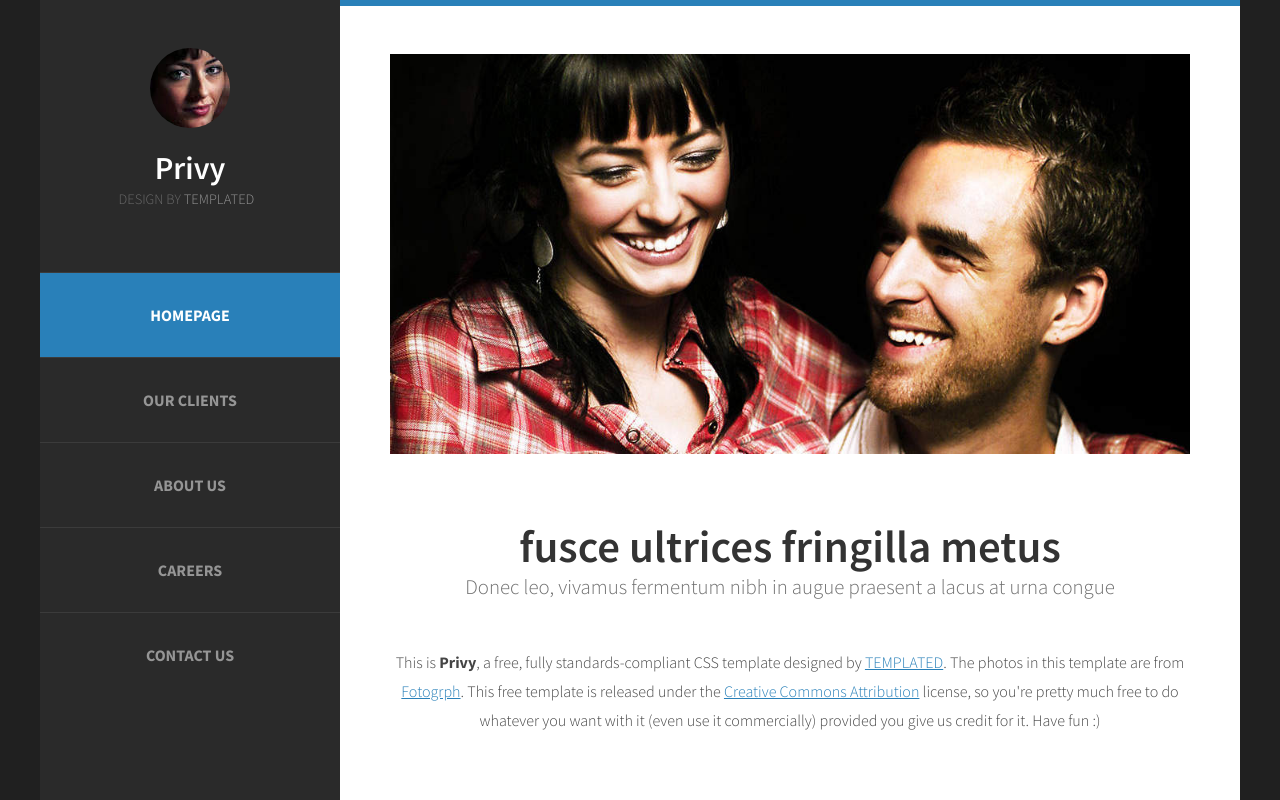
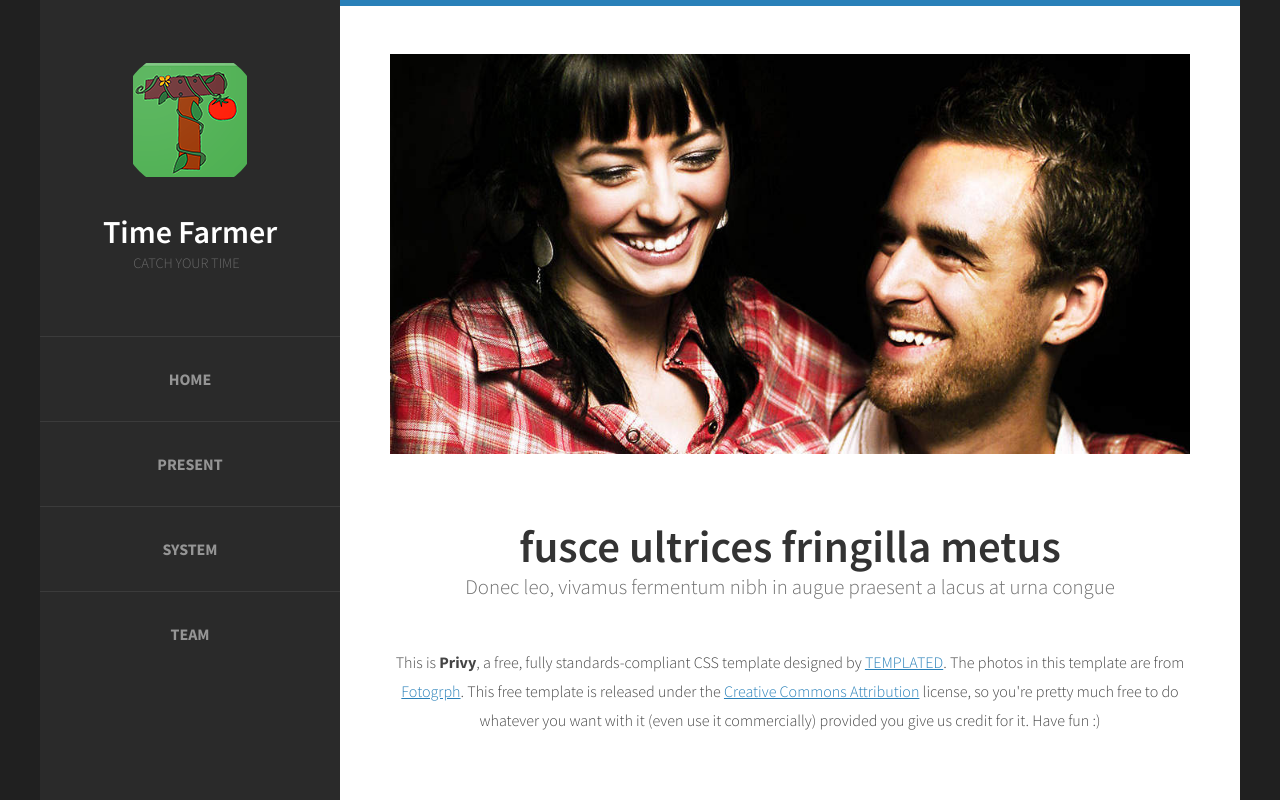
Before and after one commit to LizRHung/TF-Intro, a plain HTML site: page index.html in a window 1280 px wide. Shown: the top 800 px of the page. Drawn offline with Linux system fonts and the light colour scheme.

Commit message:
set menu

```diff
--- a/index.html
+++ b/index.html
@@ -1,43 +1,32 @@
 <!DOCTYPE html PUBLIC "-//W3C//DTD XHTML 1.0 Strict//EN" "http://www.w3.org/TR/xhtml1/DTD/xhtml1-strict.dtd">
-<!--
-Design by TEMPLATED
-http://templated.co
-Released for free under the Creative Commons Attribution License
 
-Name       : Skeleton
-Description: A two-column, fixed-width design with dark color scheme.
-Version    : 1.0
-Released   : 20130902
-
--->
 <html xmlns="http://www.w3.org/1999/xhtml">
 <head>
+	<title>Time Farmer</title>
 	<meta http-equiv="Content-Type" content="text/html; charset=utf-8" />
-<title></title>
 	<meta name="keywords" content="" />
 	<meta name="description" content="" />
+	<meta charset="utf-8">
+	<meta name="viewport" content="initial-scale=1">
+
 	<link href="http://fonts.googleapis.com/css?family=Source+Sans+Pro:200,300,400,600,700,900" rel="stylesheet" />
 	<link href="default.css" rel="stylesheet" type="text/css" media="all" />
 	<link href="fonts.css" rel="stylesheet" type="text/css" media="all" />
-
-<!--[if IE 6]><link href="default_ie6.css" rel="stylesheet" type="text/css" /><![endif]-->
-
 </head>
 <body>
 	<div id="page" class="container">
 	<div id="header">
 		<div id="logo">
-			<img src="images/pic02.jpg" alt="" />
-			<h1><a href="#">Privy</a></h1>
-			<span>Design by <a href="http://templated.co" rel="nofollow">TEMPLATED</a></span>
+			<img src="images/icon.png" alt="" />
+			<h1><a href="#">Time Farmer</a></h1>
+			<span>Catch Your Time</span>
 		</div>
 		<div id="menu">
 			<ul>
-				<li class="current_page_item"><a href="#" accesskey="1" title="">Homepage</a></li>
-				<li><a href="#" accesskey="2" title="">Our Clients</a></li>
-				<li><a href="#" accesskey="3" title="">About Us</a></li>
-				<li><a href="#" accesskey="4" title="">Careers</a></li>
-				<li><a href="#" accesskey="5" title="">Contact Us</a></li>
+				<li class="main-menu"><a href="#home">Home</a></li>
+				<li class="present"><a href="#present">Present</a></li>
+				<li class="system"><a href="#system">System</a></li>
+	            <li class="team"><a href="#team">Team</a></li>
 			</ul>
 		</div>
 	</div>
```
Also changed, not shown: images/icon.png (added). Lines whose indentation alone changed are shown as unchanged.
